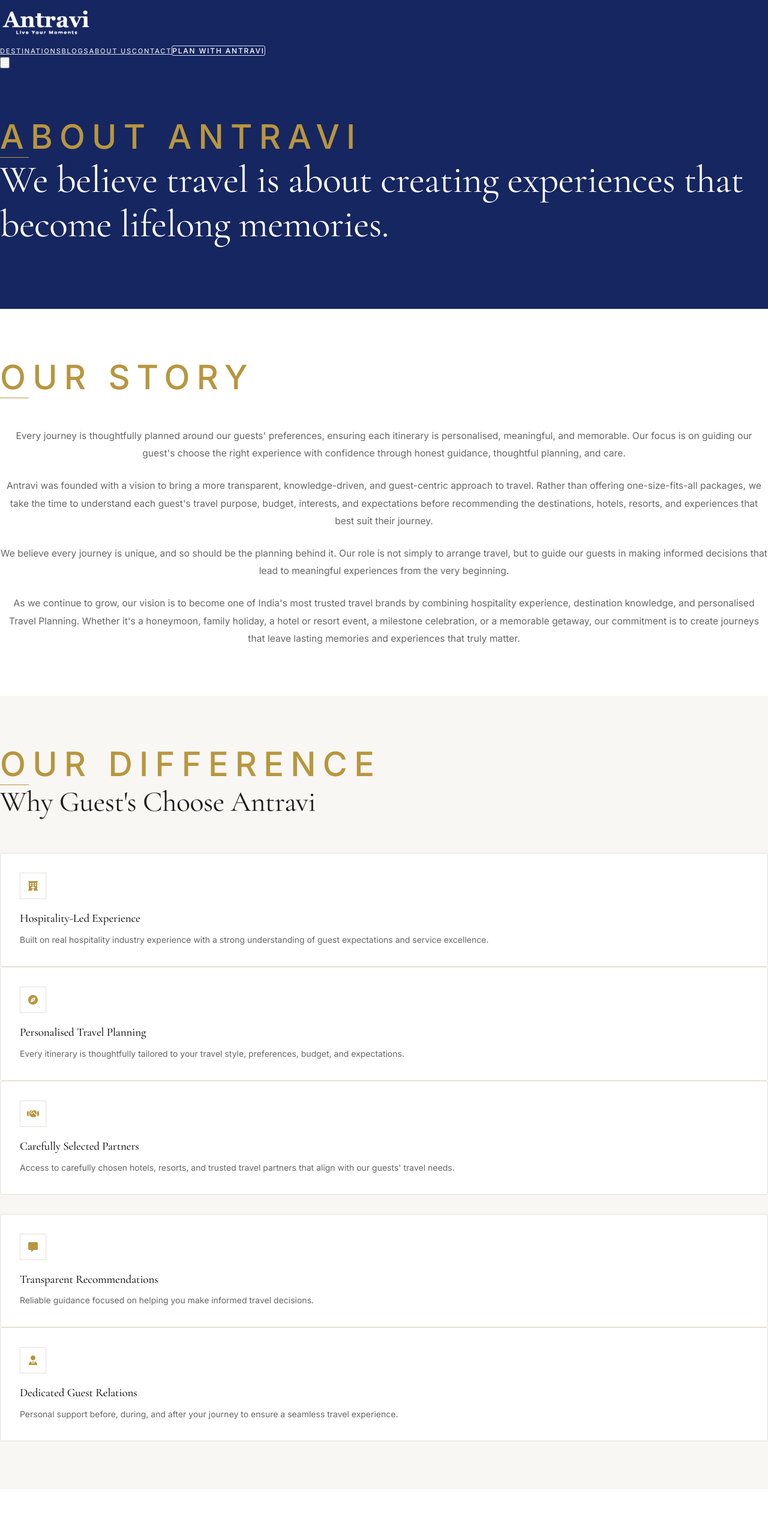
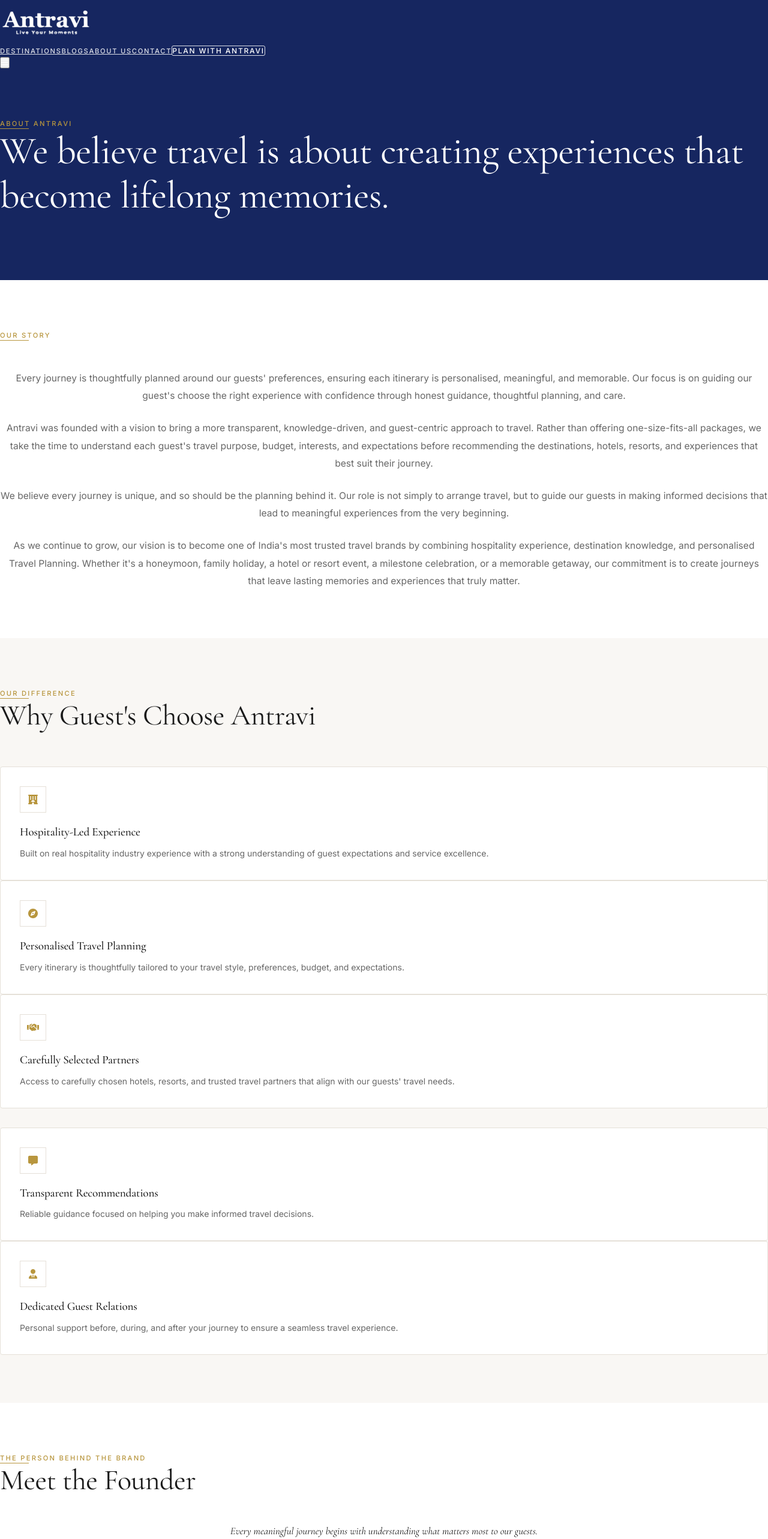
Before and after one commit to TejaMargam/AntraviTravel, a React (Vite) app in the folder client/: page /about in a window 1280 px wide. Shown: the top 2566 px of the page at 60% size. Built offline with nearby package versions, Linux system fonts and the light colour scheme; no server answers.

Commit message:
Refactor the about page content
Replit-Commit-Author: Agent

```diff
--- a/client/src/pages/about.tsx
+++ b/client/src/pages/about.tsx
@@ -54,7 +54,6 @@ const timeline = [
   },
 ];
 
-const sectionLabelSize = "clamp(2.2rem, 5vw, 3.5rem)";
 
 export default function About() {
   const [isFormOpen, setIsFormOpen] = useState(false);
@@ -70,10 +69,7 @@ export default function About() {
           style={{ backgroundColor: "var(--navy)", paddingTop: "5rem", paddingBottom: "5rem" }}
         >
           <div className="max-w-3xl mx-auto px-4 sm:px-6 lg:px-8 text-center">
-            <span
-              className="section-label"
-              style={{ color: "var(--luxury-gold)", fontSize: sectionLabelSize }}
-            >
+            <span className="section-label" style={{ color: "var(--luxury-gold)" }}>
               About Antravi
             </span>
             <div className="editorial-divider" style={{ backgroundColor: "var(--luxury-gold)" }} />
@@ -96,7 +92,7 @@ export default function About() {
         <section style={{ backgroundColor: "#ffffff", paddingTop: "5rem", paddingBottom: "5rem" }}>
           <div className="max-w-3xl mx-auto px-4 sm:px-6 lg:px-8">
             <div className="text-center" style={{ marginBottom: "3rem" }}>
-              <span className="section-label" style={{ fontSize: sectionLabelSize }}>Our Story</span>
+              <span className="section-label">Our Story</span>
               <div className="editorial-divider" />
             </div>
             <div style={{ display: "flex", flexDirection: "column", gap: "1.5rem" }}>
@@ -127,7 +123,7 @@ export default function About() {
         <section style={{ backgroundColor: "var(--warm-cream)", paddingTop: "5rem", paddingBottom: "5rem" }}>
           <div className="max-w-6xl mx-auto px-4 sm:px-6 lg:px-8">
             <div className="text-center" style={{ marginBottom: "3.5rem" }}>
-              <span className="section-label" style={{ fontSize: sectionLabelSize }}>Our Difference</span>
+              <span className="section-label">Our Difference</span>
               <div className="editorial-divider" />
               <h2
                 style={{
@@ -166,7 +162,7 @@ export default function About() {
         <section style={{ backgroundColor: "#ffffff", paddingTop: "5rem", paddingBottom: "5rem" }}>
           <div className="max-w-3xl mx-auto px-4 sm:px-6 lg:px-8">
             <div className="text-center" style={{ marginBottom: "2.5rem" }}>
-              <span className="section-label" style={{ fontSize: sectionLabelSize }}>
+              <span className="section-label">
                 The Person Behind the Brand
               </span>
               <div className="editorial-divider" />
@@ -225,7 +221,7 @@ export default function About() {
               <p
                 style={{
                   fontFamily: "var(--font-serif)",
-                  fontSize: sectionLabelSize,
+                  fontSize: "1.5rem",
                   fontWeight: 500,
                   fontStyle: "italic",
                   color: "var(--charcoal)",
@@ -238,7 +234,7 @@ export default function About() {
               <p
                 style={{
                   fontFamily: "var(--font-sans)",
-                  fontSize: sectionLabelSize,
+                  fontSize: "0.72rem",
                   letterSpacing: "0.18em",
                   textTransform: "uppercase",
                   color: "var(--luxury-gold)",
@@ -254,7 +250,7 @@ export default function About() {
         <section style={{ backgroundColor: "var(--warm-cream)", paddingTop: "5rem", paddingBottom: "5rem" }}>
           <div className="max-w-4xl mx-auto px-4 sm:px-6 lg:px-8">
             <div className="text-center" style={{ marginBottom: "1.5rem" }}>
-              <span className="section-label" style={{ fontSize: sectionLabelSize }}>Our History</span>
+              <span className="section-label">Our History</span>
               <div className="editorial-divider" />
               <h2
                 style={{
@@ -407,10 +403,7 @@ export default function About() {
         {/* ── 6. LIVE YOUR MOMENTS — closing CTA ──────────────────────── */}
         <section style={{ backgroundColor: "var(--navy)", paddingTop: "5rem", paddingBottom: "5rem" }}>
           <div className="max-w-3xl mx-auto px-4 sm:px-6 lg:px-8 text-center">
-            <span
-              className="section-label"
-              style={{ color: "var(--luxury-gold)", fontSize: sectionLabelSize }}
-            >
+            <span className="section-label" style={{ color: "var(--luxury-gold)" }}>
               Begin Your Journey
             </span>
             <div className="editorial-divider" style={{ backgroundColor: "var(--luxury-gold)" }} />
```
